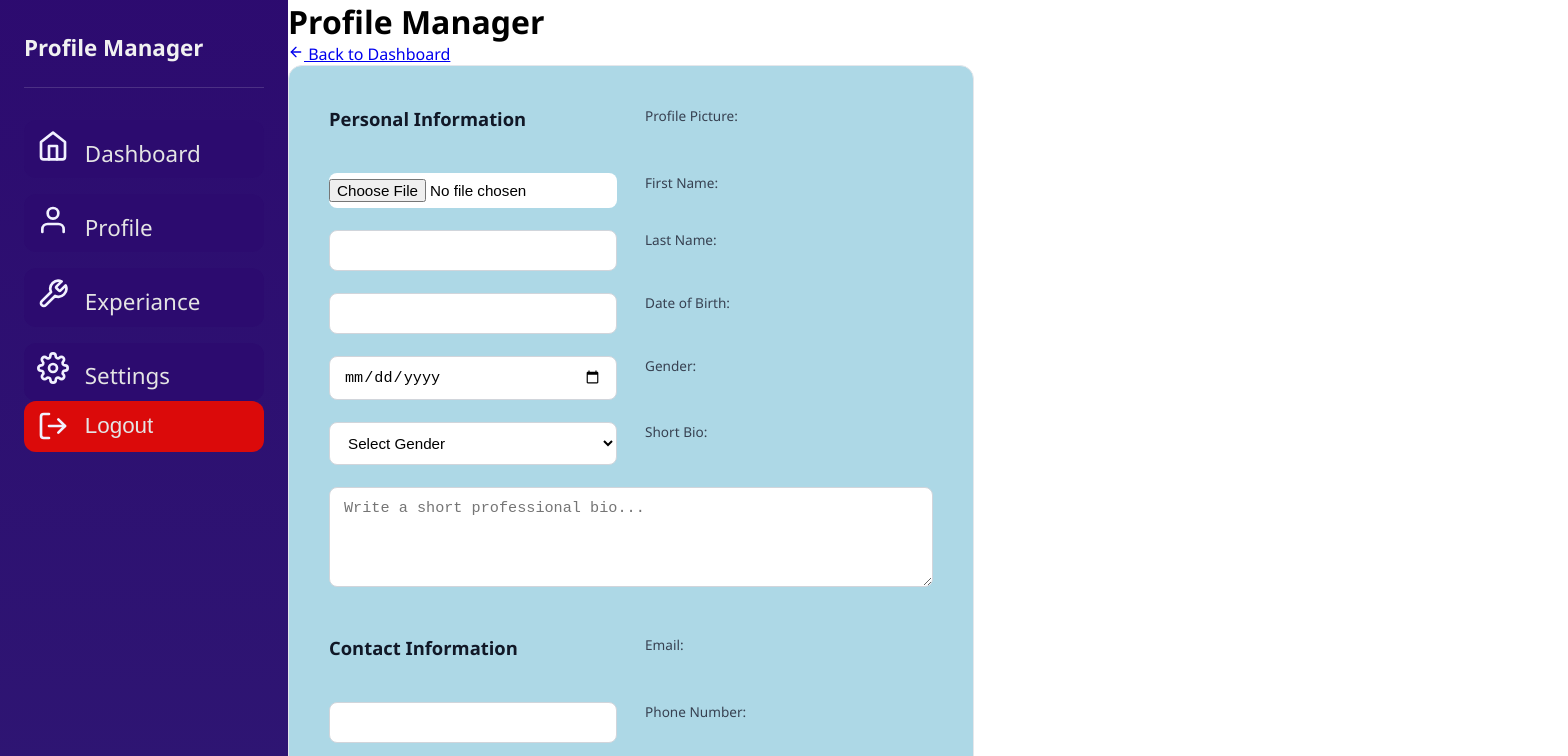
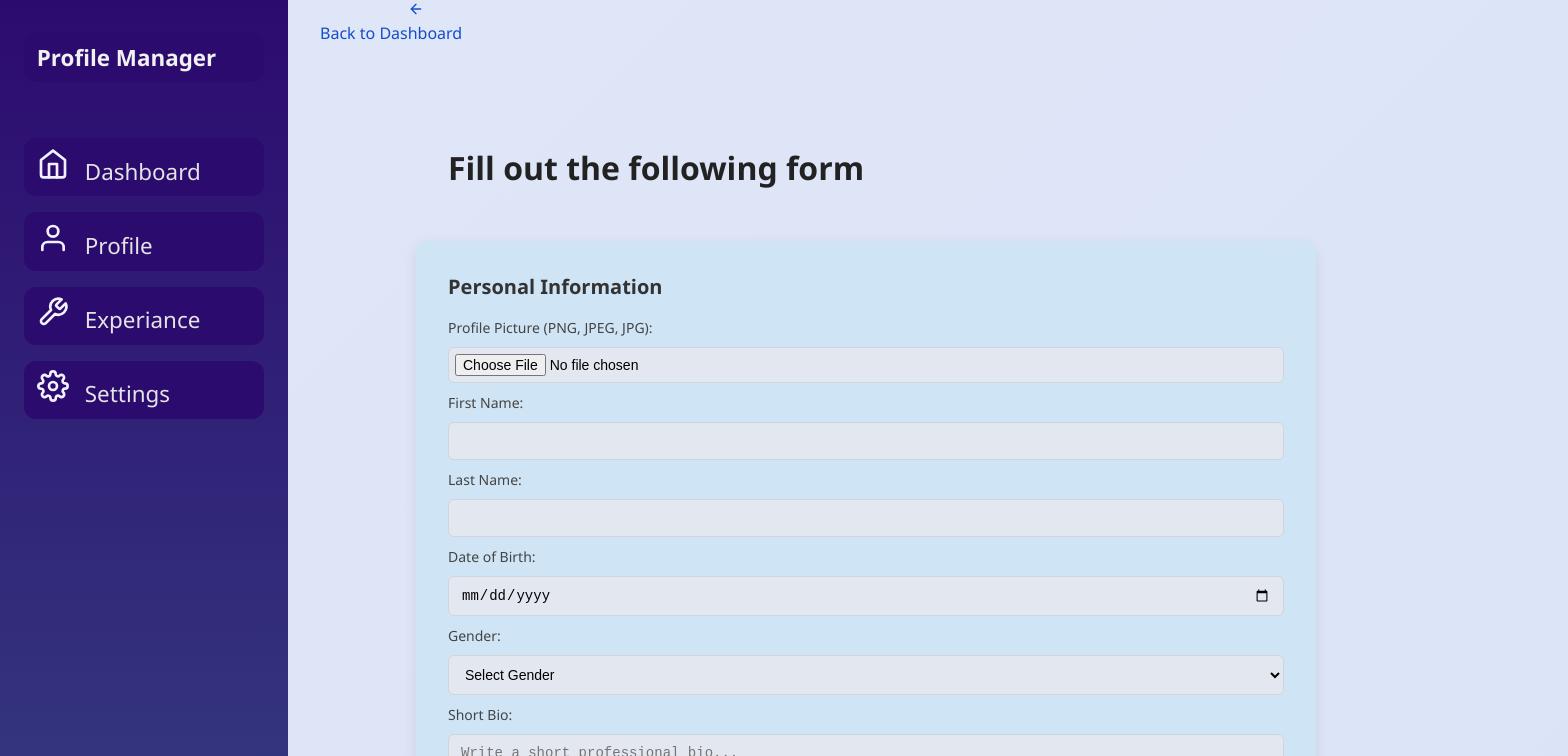
Before and after one commit to tinsaetemesgen/personal-profile-manager, a React (Vite) app: page /form in a window 1280 px wide. Shown: the top 756 px of the page, 1568 px wide, since content can reach past the window. Built offline with nearby package versions, Linux system fonts and the light colour scheme.

Commit message:
Fixed: Dashboard, Form, Setting, and other styling issues

```diff
--- a/src/App.css
+++ b/src/App.css
@@ -1,6 +1,14 @@
+* {
+  margin: 0;
+  padding: 0;
+  box-sizing: border-box;
+  width: 100%;
+}
+
+
 body {
     font-family: 'Segoe UI', Tahoma, Geneva, Verdana, sans-serif;
-    margin: 0;
+    overflow-x: hidden;
 }
 
 .app-layout {
--- /dev/null
+++ b/src/Components/Settings/Settings.css
@@ -0,0 +1,9 @@
+.settings-page {
+    display: flex;
+    width: 100%;
+    margin-left:18rem;
+    height: 100vh;
+    background: linear-gradient(135deg, #dfe6f7, #d6dffa);
+    flex-direction: column;
+    gap: 2.4rem;
+}
--- a/src/Components/Settings/Settings.jsx
+++ b/src/Components/Settings/Settings.jsx
@@ -1,15 +1,20 @@
 import { Routes, Route } from "react-router-dom";
 import { FiHome, FiUser, FiTool, FiFolder, FiSettings, FiLogOut, FiArrowLeftCircle, FiArrowDownLeft, FiArrowLeft } from "react-icons/fi";
 import { Link } from 'react-router-dom';
+import './Settings.css';
 
 
 function Settings() {
   return (
-    <div className="experiace-page">
+    <div className="settings-page">
               <div className="link">
             <Link to="/" className="back-link">
             <FiArrowLeft />Back to Dashboard</Link>
         </div>
+
+        <h1>Settings</h1>
+        <p>Manage your profile, account settings, and application preferences here.</p>
+
     </div>
   )
 }
--- a/src/Components/Sidebar/Sidebar.css
+++ b/src/Components/Sidebar/Sidebar.css
@@ -1,11 +1,7 @@
-* {
-  margin: 0;
-  padding: 0;
-  box-sizing: border-box;
-}
-
 .sidebar {
   width: 18rem;
+  height: 100vh;
+  position: fixed;
   padding: 2rem 1.5rem;
   display: flex;
   flex-direction: column;
@@ -15,12 +11,6 @@
     hsl(238, 42%, 35%)
   );
 }
-
-.page-content {
-  flex: 1;
-  background: #f5f7fa;
-}
-
 
 .icon {
     width: 2rem;
@@ -102,6 +92,7 @@
   font-size: 1.4rem;
   display: flex;
   align-items: center;
+  margin-top: 28rem;
   color: #e4e4e4;
   background-color: hsl(0, 91%, 45%);
   padding: 0.6rem 0.8rem;
--- a/src/Components/Sidebar/Sidebar.jsx
+++ b/src/Components/Sidebar/Sidebar.jsx
@@ -1,12 +1,13 @@
 import "./Sidebar.css";
 import { NavLink } from "react-router-dom";
 import { FiHome, FiUser, FiTool, FiFolder, FiSettings, FiLogOut } from "react-icons/fi";
+import { Link } from "react-router-dom"
 
 function Sidebar() {
   return (
     <div className="sidebar">
       <div className="title">
-        <h1>Profile Manager</h1>
+        <Link to='/' ><h1>Profile Manager</h1></Link>
       </div>
       <hr />
 
--- a/src/Pages/Dashboard/Dashboard.css
+++ b/src/Pages/Dashboard/Dashboard.css
@@ -2,9 +2,10 @@
     display: flex;
     width: 100%;
     height: 100vh;
-    background-color: lightblue;
+    margin-left:18rem;
+    background: linear-gradient(135deg, #dfe6f7, #d6dffa);
     flex-direction: column;
-    gap: 40px;
+    gap: 2.4rem;
 }
 
 .dashboard-header {
@@ -15,7 +16,7 @@
 }
 
 .dashboard-header h1 {
-    font-size: 1.8rem;
+    font-size: 2rem;
     font-weight: 600;
     color: #111827;
 }
@@ -33,11 +34,15 @@
     background: #ffffff;
     padding: 25px;
     border-radius: 16px;
-  box-shadow: 0 8px 30px rgba(0, 0, 0, 0.05);
+    box-shadow: 0 12px 16px rgba(0, 0, 0, 0.08);
     display: flex;
     flex-direction: column;
     gap: 15px;
-  transition: 0.2s ease;
+    transition: 0.3s ease;
+}
+
+.card-link {
+    text-decoration: none;
 }
 
 .dashboard-card:hover {
@@ -45,36 +50,20 @@
 }
 
 .card-icon {
-    width: 32px;
-    height: 32px;
+    width: 2rem;
+    height: 2rem;
     color: #5b3df5;
 }
 
 .dashboard-card h3 {
-    font-size: 1.1rem;
+    font-size: 1.4rem;
     font-weight: 600;
+    margin-top: .75rem;
     color: #111827;
 }
 
 .dashboard-card p {
-    font-size: 0.95rem;
+    font-size: 1rem;
+    margin-top: .75rem;
     color: #6b7280;
 }
-
-.add-profile-btn {
-    display: inline-flex;
-    align-items: center;
-    gap: 8px;
-    padding: 10px 18px;
-    background: #5b3df5;
-    color: #ffffff;
-    text-decoration: none;
-    border-radius: 12px;
-    font-weight: 500;
-    transition: 0.2s ease;
-}
-
-.add-profile-btn:hover {
-    background: #4a2ee0;
-    transform: translateY(-2px);
-}
--- a/src/Pages/Dashboard/Dashboard.jsx
+++ b/src/Pages/Dashboard/Dashboard.jsx
@@ -1,6 +1,6 @@
 import './Dashboard.css'
 import { Link } from 'react-router-dom'
-import { FiPlus, FiUser, FiFolder, FiSettings } from "react-icons/fi"
+import { FiPlus, FiUser, FiFolder, FiSettings, FiUsers } from "react-icons/fi"
 
 export default function Dashboard() {
   return (
@@ -16,7 +16,7 @@ export default function Dashboard() {
           <Link to ="/profile" className="card-link">
             <FiUser className="card-icon" />
             <h3>Total Profiles</h3>
-            <p>0 Profiles Created</p>
+            <p><span id='counter'>0</span> Profiles Created</p>
           </Link>
         </div>
 
@@ -27,10 +27,15 @@ export default function Dashboard() {
           <p>Manage Preferences</p>
         </Link>
         </div>
-        <Link to="/form" className="add-profile-btn">
-          <FiPlus />
-          Add New Profile
+
+        <div className="dashboard-card">
+         <Link to="/form" className="add-profile-btn card-link">
+          <FiPlus className="card-icon" />
+          <h3>Create Profile</h3>
+          <p>Add a new profile to your portfolio</p>
         </Link>
+        </div>
+
       </div>
 
 
--- /dev/null
+++ b/src/Pages/Experiance/Experiance.css
@@ -0,0 +1,8 @@
+.experiace-page {
+    display: flex;
+    width: 100%;
+    height: 100vh;
+    background: linear-gradient(135deg, #dfe6f7, #d6dffa);
+    flex-direction: column;
+    gap: 40px;
+}
--- a/src/Pages/Experiance/Experiance.jsx
+++ b/src/Pages/Experiance/Experiance.jsx
@@ -1,6 +1,7 @@
 import { Routes, Route } from "react-router-dom";
 import { FiHome, FiUser, FiTool, FiFolder, FiSettings, FiLogOut, FiArrowLeftCircle, FiArrowDownLeft, FiArrowLeft } from "react-icons/fi";
 import { Link } from 'react-router-dom';
+import './Experiance.css'
 
 
 function Experiance() {
--- a/src/Pages/Form/Form.css
+++ b/src/Pages/Form/Form.css
@@ -1,118 +1,109 @@
-.form-section {
-  width: 100%;
-  max-width: 100%;
+.form-container{
+    display: flex;
+    margin-left:18rem;
+    background: linear-gradient(135deg, #dfe6f7, #d6dffa);
+    flex-direction: column;
+    justify-content: center;
+    gap: 2.4rem;
 }
 
-.form {
-  background: lightblue;
-  padding: 40px;
-  border-radius: 14px;
-  border: 1px solid #e5e7eb;
-  display: flex;
-  flex-direction: column;
-  gap: 48px;
+.form-container h1{
+    padding: 2rem;
+    margin-bottom: 1.25rem;
+    color:#222;
+    font-size:32px;
+    font-weight:600;
 }
 
-.form h2 {
-  font-size: 1.15rem;
-  font-weight: 600;
-  color: #111827;
-  margin-bottom: 20px;
+.link{
+  display: flex;
+    width: 12rem;
+    margin-left: 2rem;
+    margin-bottom:2rem;
 }
 
-.personal,
-.contact,
-.summary,
-.education,
-.experience,
-.projects,
-.skills {
-  display: grid;
-  grid-template-columns: repeat(2, 1fr);
-  gap: 22px 28px;
+.back-link{
+    text-decoration:none;
+    color:#134dcb;
+    font-weight:500;
 }
 
-label {
-  font-size: 0.85rem;
-  font-weight: 500;
-  color: #374151;
-  margin-bottom: 6px;
-  display: block;
+.back-link:hover{
+    text-decoration: underline;
 }
 
-input,
-select,
-textarea {
-  width: 100%;
-  padding: 11px 14px;
-  font-size: 0.95rem;
-  border-radius: 8px;
-  border: 1px solid #d1d5db;
-  background: #ffffff;
-  transition: border-color 0.2s ease, box-shadow 0.2s ease;
+.form-section{
+    width:100%;
+    max-width:900px;
+    margin-left: 10%;
+    margin-bottom: 4rem;
 }
 
-input:focus,
-select:focus,
-textarea:focus {
-  outline: none;
-  border-color: #4f46e5;
-  box-shadow: 0 0 0 3px rgba(79, 70, 229, 0.08);
+.form{
+    display:flex;
+    flex-direction:column;
+    gap:28px;
 }
 
-textarea {
-  grid-column: span 2;
-  resize: vertical;
-  min-height: 100px;
+
+.form>div{
+    background:rgb(207, 228, 244);
+    padding: 2rem;
+    border-radius:10px;
+    box-shadow:0 4px 14px rgba(0,0,0,0.08);
+    display:flex;
+    flex-direction:column;
+    gap:10px;
 }
 
-input[type="file"] {
-  padding: 6px 0;
-  border: none;
+.form h2{
+    font-size:20px;
+    margin-bottom:8px;
+    color:#333;
 }
 
-.image-preview {
-  grid-column: span 2;
-  margin-top: 10px;
+label{
+    font-size:14px;
+    font-weight:500;
+    color:#444;
 }
 
-.image-preview img {
-  width: 120px;
-  height: 120px;
-  border-radius: 50%;
-  object-fit: cover;
-  border: 2px solid #e5e7eb;
+input,select,textarea{
+    padding:10px 12px;
+    border:1px solid #d1d5db;
+    border-radius:6px;
+    background: #e3e7ef;
+    font-size:14px;
+    outline:none;
+    transition:border .2s,box-shadow .2s;
 }
 
-.submit-btn {
-  align-self: flex-start;
-  padding: 11px 22px;
-  border-radius: 8px;
-  border: none;
-  background: #4f46e5;
-  color: #ffffff;
-  font-weight: 500;
-  font-size: 0.95rem;
-  cursor: pointer;
-  transition: background 0.2s ease, transform 0.15s ease;
+input:focus,select:focus,textarea:focus{
+    border-color:#2563eb;
+    box-shadow:0 0 0 2px rgba(37,99,235,.15);
 }
 
-.submit-btn:hover {
-  background: #4338ca;
-  transform: translateY(-1px);
+textarea{
+    resize:vertical;
 }
 
-@media (max-width: 900px) {
-  .personal,
-  .contact,
-  .summary,
-  .education,
-  .experience,
-  .skills {
-    grid-template-columns: 1fr;
-  }
+input[type="file"]{
+    padding:6px
+}
 
-  textarea {
-    grid-column: span 1;
-  }
+.submit-btn{
+    margin-top:10px;
+    padding:14px;
+    border:none;
+    background:#2563eb;
+    color:white;
+    font-size:16px;
+    font-weight:600;
+    border-radius:8px;
+    cursor:pointer;
+    transition:background .2s;
 }
+
+.submit-btn:hover{
+    background:#1e4fd6;
+}
--- a/src/Pages/Form/Form.jsx
+++ b/src/Pages/Form/Form.jsx
@@ -8,23 +8,26 @@ export default function Form() {
     return (
         <div className="form-container">
 
-            <h1>Profile Manager</h1>
-
             <div className="link">
             <Link to="/" className="back-link">
                 <FiArrowLeft /> Back to Dashboard
             </Link>
             </div>
 
+
+
+
+
             <section className="form-section">
+                    <h1>Fill out the following form</h1>
+
                 <form className="form">
 
                     <div className="personal">
                     <h2>Personal Information</h2>
 
-                    <label htmlFor="profileImage">Profile Picture:</label>
+                    <label htmlFor="profileImage">Profile Picture (PNG, JPEG, JPG):</label>
                     <input type="file" id="profileImage" name="profileImage" accept="image/png, image/jpeg, image/jpg"/>
-
 
                     <label htmlFor="firstName">First Name:</label>
                     <input type="text" id="firstName" name="firstName" required />
@@ -65,6 +68,9 @@ export default function Form() {
 
                     <label htmlFor="linkedin">LinkedIn URL:</label>
                     <input type="url" id="linkedin" name="linkedin" />
+
+                    <label htmlFor="linkedin">Portfolio Link:</label>
+                    <input type="url" id="portfolio" name="portfolio" />
                     </div>
 
 
```
Lines whose indentation alone changed are shown as unchanged.
